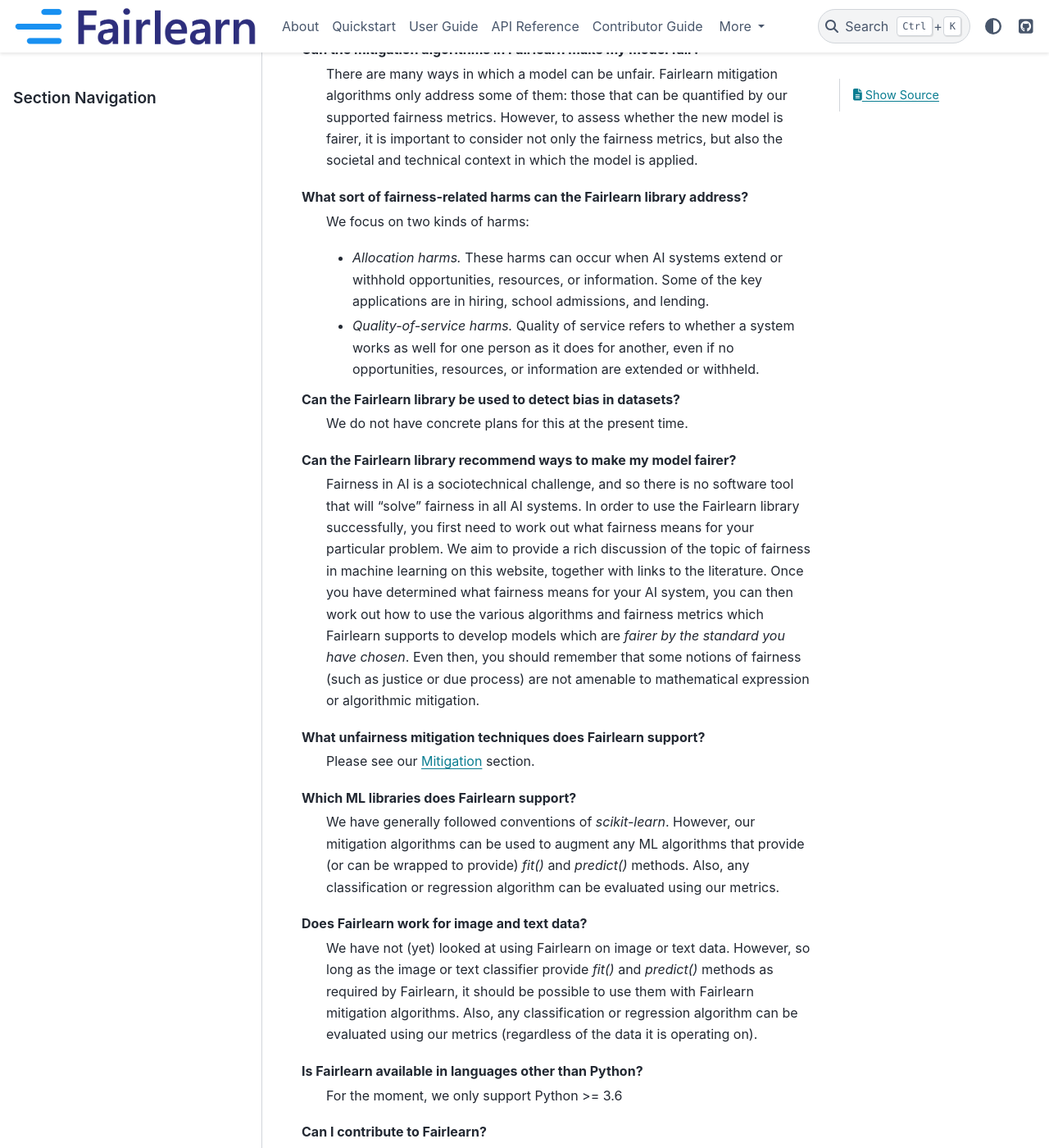
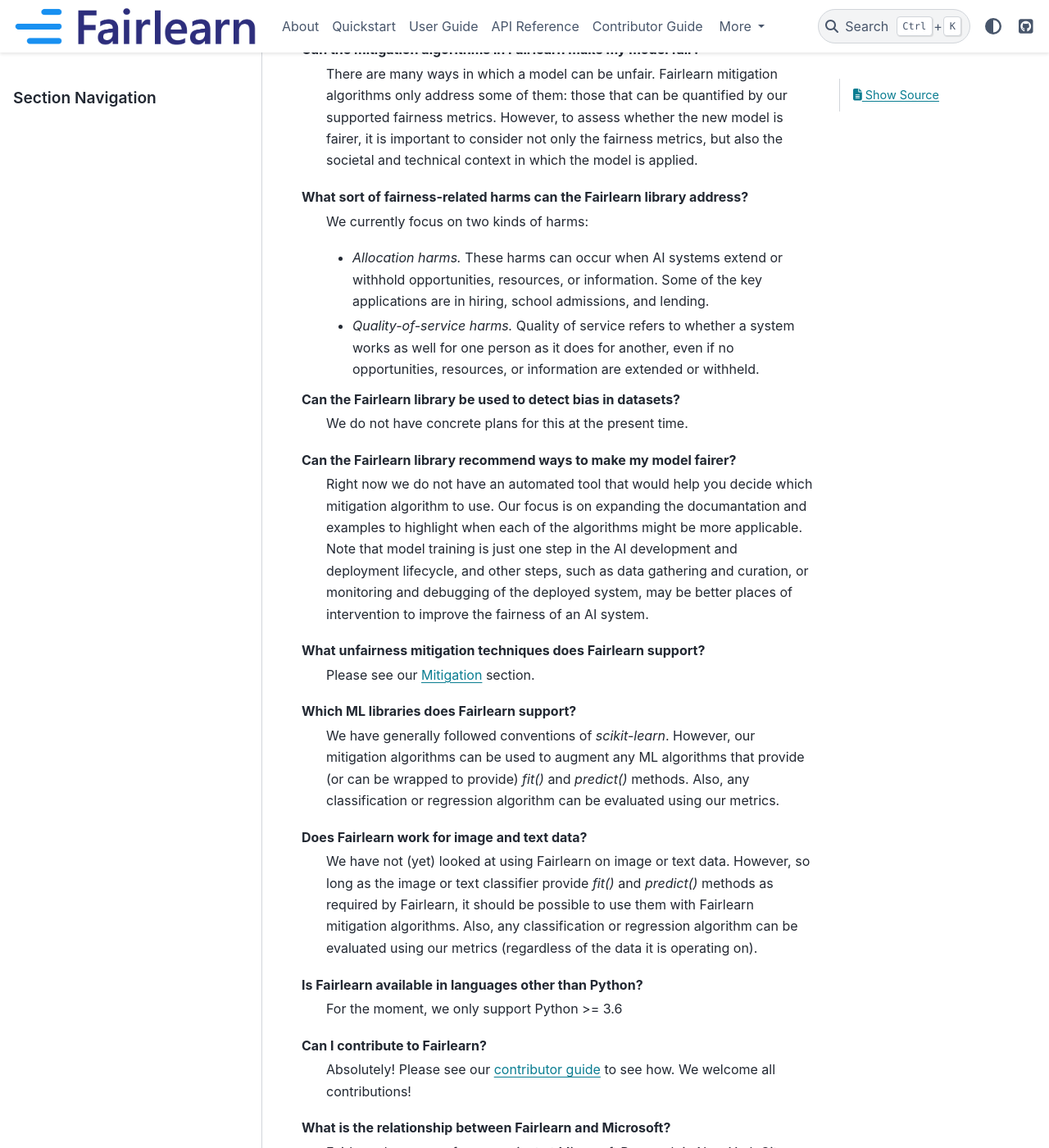
Before and after one commit to fairlearn/fairlearn, a Sphinx documentation site: the page built from docs/faq.rst, in a window 1280 px wide and 1400 px high, scrolled down 1498 px. Shown: the whole window at 82% size. Built offline with Sphinx 7.4.7 and the PyData theme 0.15.4, drawn with Linux system fonts in a browser that asks for light colours; pages that are not in the unit, such as notebooks, are missing from menus.

Commit message:
Update faq.rst
Signed-off-by: MiroDudik <mdudik@gmail.com>

```diff
--- a/docs/faq.rst
+++ b/docs/faq.rst
@@ -67,7 +67,7 @@
     the model is applied.
 
 What sort of fairness-related harms can the Fairlearn library address?
-    We focus on two kinds of harms:
+    We currently focus on two kinds of harms:
 
     - *Allocation harms.*
       These harms can occur when AI systems extend or withhold opportunities, resources,
@@ -80,19 +80,13 @@
     We do not have concrete plans for this at the present time.
 
 Can the Fairlearn library recommend ways to make my model fairer?
-    Fairness in AI is a sociotechnical challenge, and so there is no software tool that
-    will "solve" fairness in all AI systems.
-    In order to use the Fairlearn library successfully, you first need to work out
-    what fairness means for your particular problem.
-    We aim to provide a rich discussion of the topic of fairness in machine learning
-    on this website, together with links to the literature.
-    Once you have determined what fairness means for your AI system,
-    you can then work out how to use the various algorithms and fairness metrics
-    which Fairlearn supports to develop models which are
-    *fairer by the standard you have chosen*.
-    Even then, you should remember that some notions of fairness (such as justice
-    or due process) are not amenable to mathematical expression or algorithmic
-    mitigation.
+    Right now we do not have an automated tool that would help you decide
+    which mitigation algorithm to use. Our focus is on expanding the documantation
+    and examples to highlight when each of the algorithms might be more applicable.
+    Note that model training is just one step in the AI development and
+    deployment lifecycle, and other steps, such as data gathering and curation,
+    or monitoring and debugging of the deployed system, may be better places
+    of intervention to improve the fairness of an AI system.
 
 What unfairness mitigation techniques does Fairlearn support?
     Please see our :ref:`mitigation` section.
```
